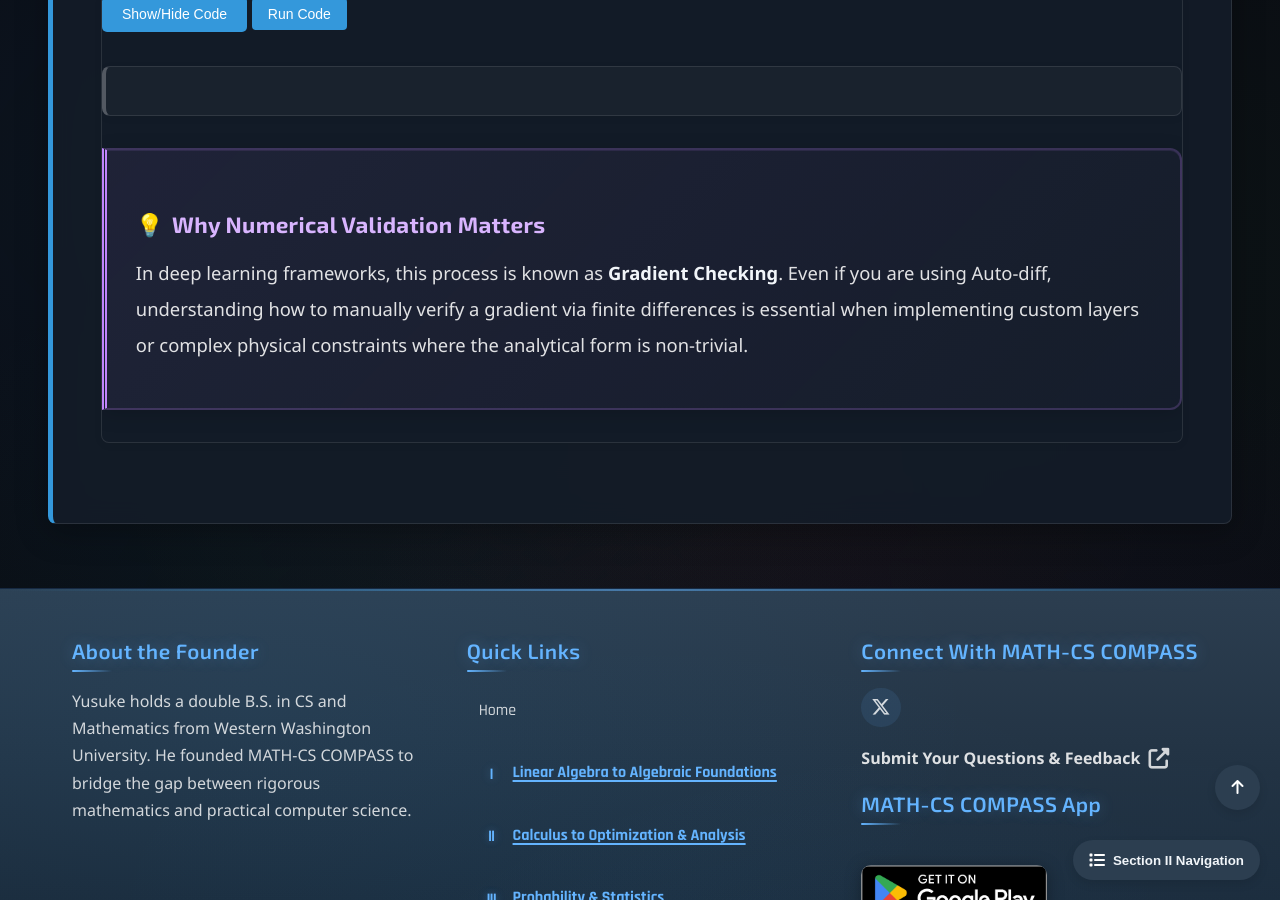
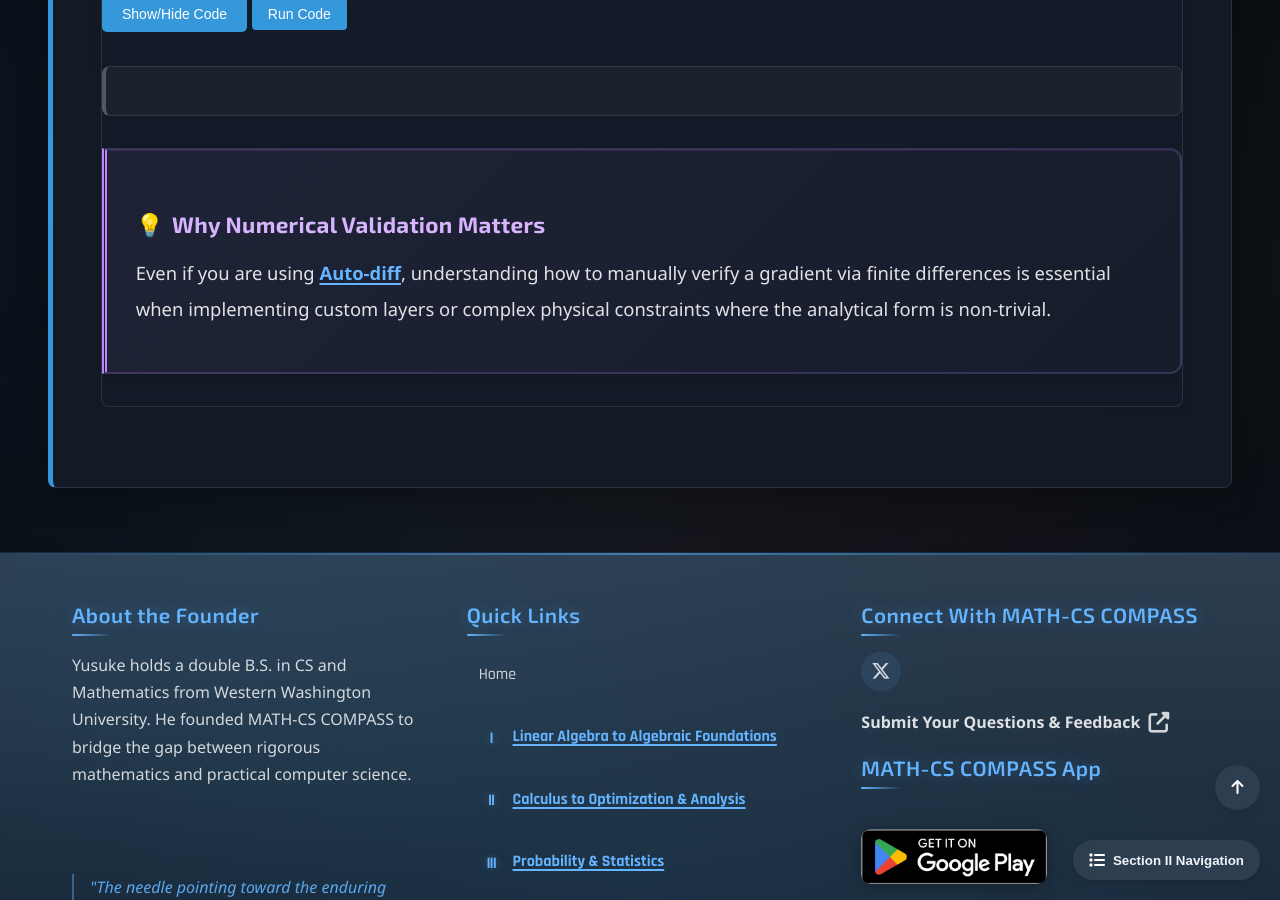
Before and after one commit to Yusukey01/yusukey01.github.io, a Jekyll site: the page built from Mathematics/Calculus/numerical_example1.html, in a window 1280 px wide and 900 px high, scrolled down 1628 px. Built offline with Jekyll 4.4.1, drawn with Linux system fonts in a browser that asks for light colours.

Commit message:
added link

```diff
--- a/Mathematics/Calculus/numerical_example1.html
+++ b/Mathematics/Calculus/numerical_example1.html
@@ -12,8 +12,7 @@ uses_python: true
         {% include learning_resource_schema.html topic_id=page.topic_id %}
 
         <div class="hero-section">
-            <h1 class="webpage-name">Intro to Numerical Computation
-            </h1>
+            <h1 class="webpage-name">Intro to Numerical Computation</h1>
         </div>
 
         {% include section_navigation.html %}
@@ -108,10 +107,9 @@ uses_python: true
                 <div class="insight-box">
                     <h3>Why Numerical Validation Matters</h3>
                     <p>
-                        In deep learning frameworks, this process is known as <strong>Gradient Checking</strong>.
-                        Even if you are using Auto-diff, understanding how to manually verify a gradient via finite
-                        differences is essential when implementing custom layers or complex physical constraints
-                        where the analytical form is non-trivial.
+                        Even if you are using <a href="../Machine_learning/autodiff.html"><strong>Auto-diff</strong></a>,
+                        understanding how to manually verify a gradient via finite differences is essential when implementing
+                        custom layers or complex physical constraints where the analytical form is non-trivial.
                     </p>
                 </div>
 
```
